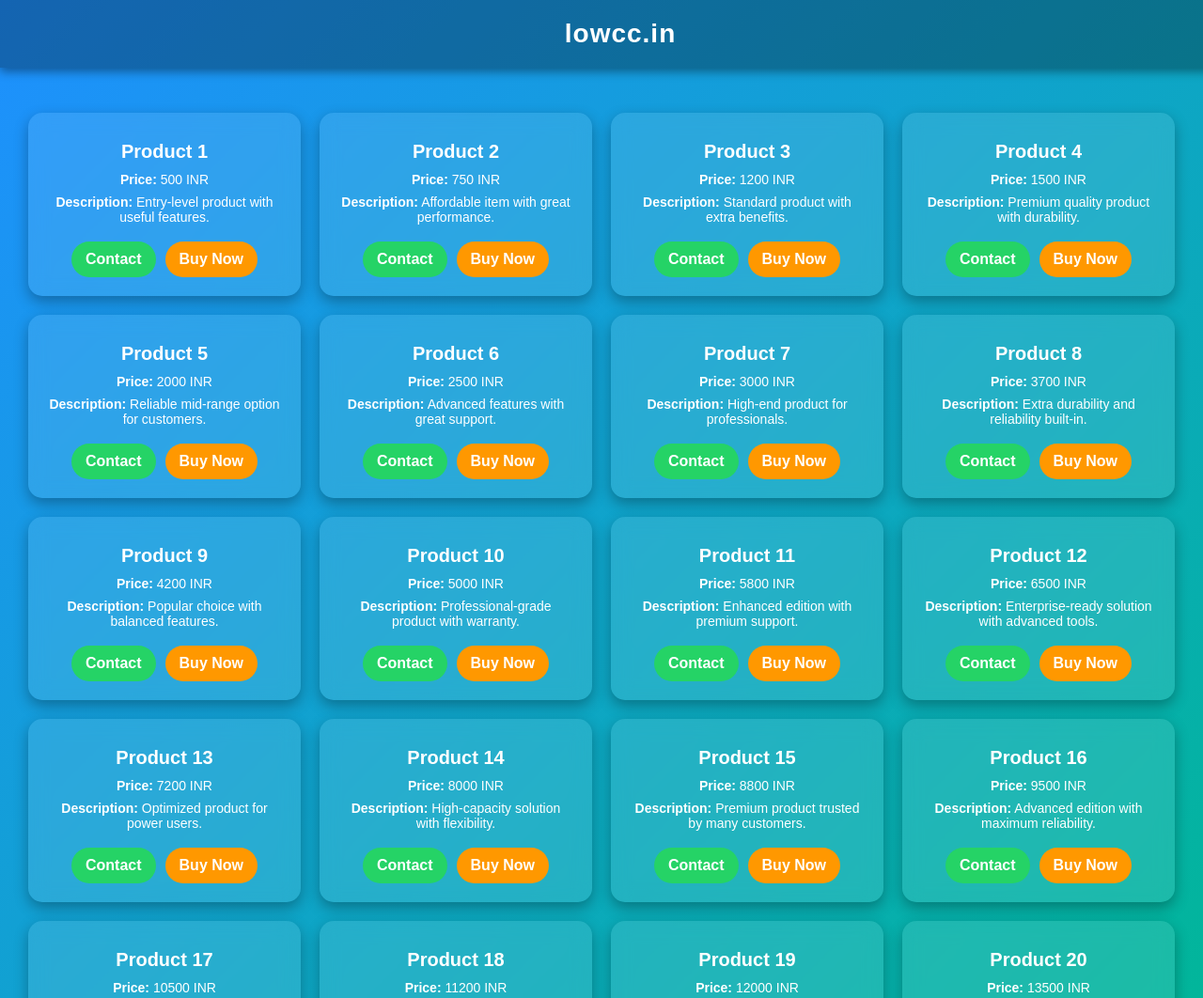
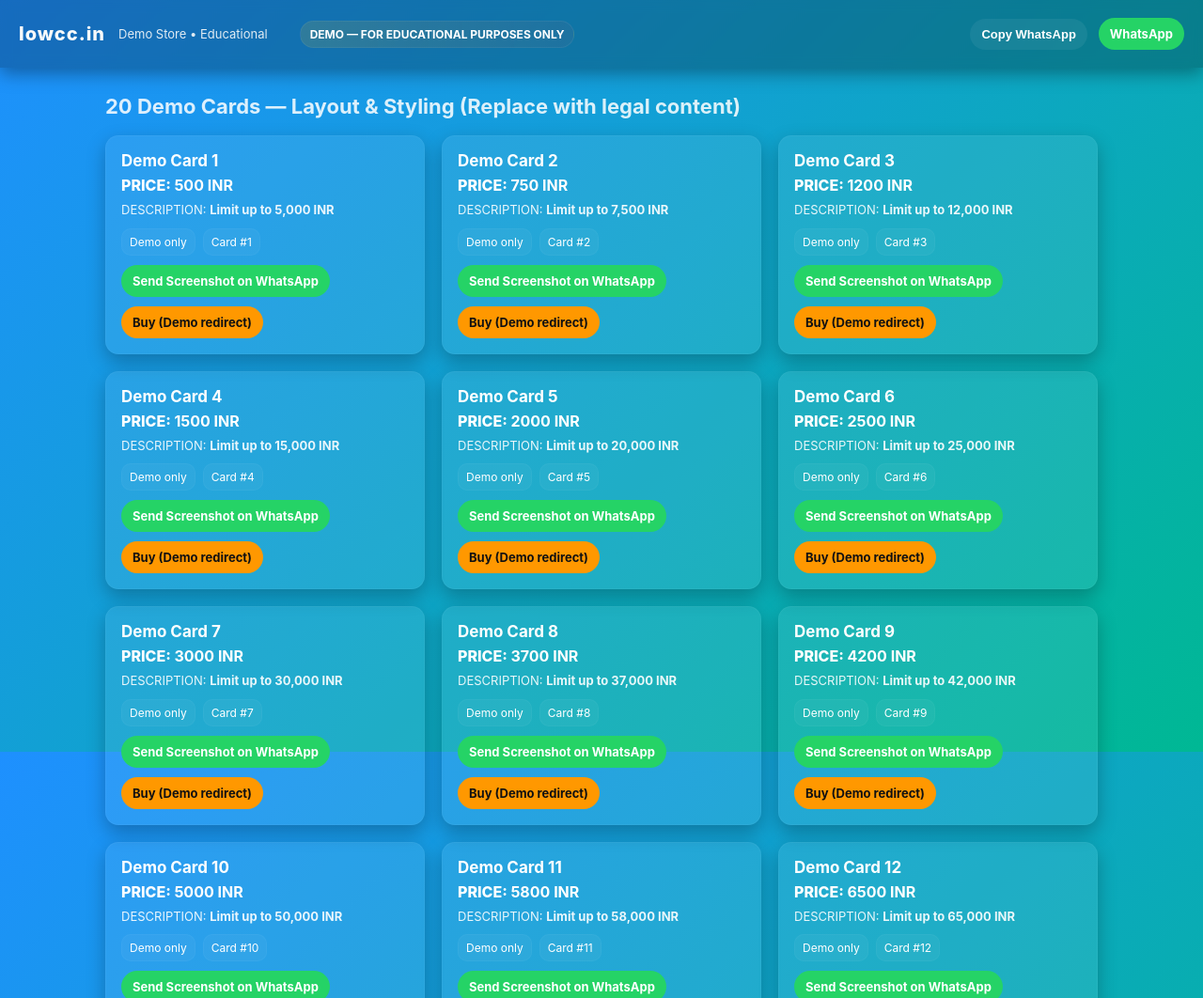
Before and after one commit to RADHIR1823/Lowcc.rk, a plain HTML site: page index.html in a window 1280 px wide. Shown: the top 1062 px of the page at 94% size. Drawn offline with Linux system fonts and the light colour scheme.

Commit message:
Update index.html

```diff
--- a/index.html
+++ b/index.html
@@ -1,113 +1,242 @@
 <!DOCTYPE html>
 <html lang="en">
 <head>
-  <meta charset="UTF-8">
-  <meta name="viewport" content="width=device-width, initial-scale=1.0">
-  <title>lowcc.in</title>
+  <meta charset="utf-8" />
+  <meta name="viewport" content="width=device-width,initial-scale=1" />
+  <title>lowcc.in — Demo Store (EDUCATIONAL)</title>
   <style>
-    body {
-      font-family: Arial, sans-serif;
-      margin: 0;
-      padding: 0;
-      background: linear-gradient(135deg, #1e90ff, #00b894);
-      color: #fff;
-      text-align: center;
+    :root{
+      --bg1:#1e90ff;
+      --bg2:#00b894;
+      --glass: rgba(255,255,255,0.08);
+      --accent:#25d366;
+      --buy:#ff9800;
+      --text:#f7f9fa;
+      --muted: rgba(255,255,255,0.85);
+      --card-radius:14px;
+    }
+    *{box-sizing:border-box}
+    html,body{height:100%}
+    body{
+      margin:0;
+      font-family:Inter, system-ui, -apple-system, "Segoe UI", Roboto, "Helvetica Neue", Arial;
+      background: linear-gradient(135deg, var(--bg1), var(--bg2));
+      color:var(--text);
+      -webkit-font-smoothing:antialiased;
+      -moz-osx-font-smoothing:grayscale;
     }
 
-    header {
-      position: fixed;
-      top: 0;
-      left: 0;
-      width: 100%;
-      padding: 20px;
-      background: rgba(0,0,0,0.3);
-      font-size: 28px;
-      font-weight: bold;
-      letter-spacing: 1px;
-      z-index: 1000;
-      box-shadow: 0 4px 10px rgba(0,0,0,0.4);
+    /* fixed header */
+    header{
+      position:fixed;
+      top:0;
+      left:0;
+      right:0;
+      height:72px;
+      display:flex;
+      align-items:center;
+      justify-content:space-between;
+      padding:0 20px;
+      background: rgba(0,0,0,0.25);
+      backdrop-filter: blur(6px);
+      z-index:1000;
+      box-shadow: 0 6px 18px rgba(0,0,0,0.35);
+    }
+    .brand{font-weight:800; font-size:20px; letter-spacing:1px}
+    .subtitle{font-size:13px; opacity:0.9}
+
+    /* demo warning */
+    .demo-note{
+      margin-left:20px;
+      background: linear-gradient(90deg, rgba(255,200,0,0.12), rgba(255,80,80,0.06));
+      color:#fff;
+      padding:6px 10px;
+      border-radius:999px;
+      font-weight:700;
+      font-size:12px;
+      border:1px solid rgba(255,255,255,0.06);
     }
 
-    .container {
-      display: grid;
-      grid-template-columns: repeat(auto-fit, minmax(250px, 1fr));
-      gap: 20px;
-      padding: 120px 30px 30px; /* extra top padding so cards don't hide behind header */
+    /* layout container */
+    main{
+      padding:100px 22px 48px; /* leave room for fixed header */
+      max-width:1100px;
+      margin:0 auto;
     }
 
-    .card {
-      background: rgba(255,255,255,0.1);
-      padding: 20px;
-      border-radius: 15px;
-      box-shadow: 0 6px 15px rgba(0,0,0,0.3);
-      backdrop-filter: blur(10px);
-      transition: transform 0.3s;
+    h1.section-title{
+      margin:0 0 18px 0;
+      font-size:22px;
+      text-align:left;
+      color:var(--muted);
     }
 
-    .card:hover {
-      transform: translateY(-5px);
+    /* grid */
+    .grid{
+      display:grid;
+      grid-template-columns: repeat(auto-fit,minmax(260px,1fr));
+      gap:18px;
     }
 
-    .card h2 {
-      margin: 10px 0;
-      font-size: 20px;
+    /* card */
+    .card{
+      background: var(--glass);
+      border-radius:var(--card-radius);
+      padding:16px;
+      box-shadow: 0 8px 20px rgba(0,0,0,0.25);
+      transition: transform .18s ease, box-shadow .18s ease;
+      border: 1px solid rgba(255,255,255,0.04);
+    }
+    .card:hover{ transform: translateY(-6px); box-shadow:0 18px 36px rgba(0,0,0,0.35); }
+
+    .card .title{ font-size:17px; font-weight:700; margin-bottom:6px; color: #fff }
+    .card .price{ font-weight:800; font-size:16px; margin-bottom:8px; color: #fff }
+    .card .desc{ font-size:13px; color: rgba(255,255,255,0.9); margin-bottom:10px; line-height:1.35 }
+
+    .meta{
+      display:flex;
+      flex-wrap:wrap;
+      gap:8px;
+      align-items:center;
+      margin-bottom:10px;
     }
 
-    .card p {
-      margin: 8px 0;
-      font-size: 14px;
+    .badge{
+      background: rgba(255,255,255,0.04);
+      padding:6px 8px;
+      border-radius:10px;
+      font-size:12px;
+      color: #fff;
+      border:1px solid rgba(255,255,255,0.03);
     }
 
-    .btn {
-      display: inline-block;
-      margin-top: 10px;
-      padding: 10px 15px;
-      background: #25d366;
-      color: #fff;
-      text-decoration: none;
-      font-weight: bold;
-      border-radius: 25px;
-      transition: 0.3s;
+    .buttons{
+      display:flex;
+      gap:10px;
+      flex-wrap:wrap;
     }
 
-    .btn:hover {
-      background: #1ebe5d;
+    .btn{
+      display:inline-flex;
+      align-items:center;
+      gap:8px;
+      padding:9px 12px;
+      border-radius:999px;
+      text-decoration:none;
+      font-weight:700;
+      font-size:13px;
+      cursor:pointer;
+      border:none;
+      transition: transform .12s ease;
+      color:#fff;
+    }
+    .btn:active{ transform: translateY(1px) }
+    .btn.whatsapp{ background: var(--accent) }
+    .btn.buy{ background: var(--buy); color:#111 }
+    .btn.copy{ background: rgba(255,255,255,0.06) }
+
+    /* footer small note */
+    .note{
+      margin-top:18px;
+      font-size:13px;
+      color: rgba(255,255,255,0.9);
+      text-align:left;
     }
 
-    .buy-btn {
-      background: #ff9800;
-      margin-left: 10px;
-    }
-
-    .buy-btn:hover {
-      background: #e68900;
+    /* responsive tweaks */
+    @media (max-width:420px){
+      header{ padding:0 12px; height:78px }
+      .brand{ font-size:18px }
+      main{ padding:110px 12px 36px }
     }
   </style>
 </head>
 <body>
-  <header>lowcc.in</header>
+  <header>
+    <div style="display:flex;align-items:center;gap:14px">
+      <div class="brand">lowcc.in</div>
+      <div class="subtitle">Demo Store • Educational</div>
+      <div class="demo-note">DEMO — FOR EDUCATIONAL PURPOSES ONLY</div>
+    </div>
 
-  <div class="container">
-    <div class="card"><h2>Product 1</h2><p><strong>Price:</strong> 500 INR</p><p><strong>Description:</strong> Entry-level product with useful features.</p><a class="btn" href="https://wa.me/917095921841" target="_blank">Contact</a><a class="btn buy-btn" href="https://radhir1823.github.io/Payment-gateway-/" target="_blank">Buy Now</a></div>
-    <div class="card"><h2>Product 2</h2><p><strong>Price:</strong> 750 INR</p><p><strong>Description:</strong> Affordable item with great performance.</p><a class="btn" href="https://wa.me/917095921841" target="_blank">Contact</a><a class="btn buy-btn" href="https://radhir1823.github.io/Payment-gateway-/" target="_blank">Buy Now</a></div>
-    <div class="card"><h2>Product 3</h2><p><strong>Price:</strong> 1200 INR</p><p><strong>Description:</strong> Standard product with extra benefits.</p><a class="btn" href="https://wa.me/917095921841" target="_blank">Contact</a><a class="btn buy-btn" href="https://radhir1823.github.io/Payment-gateway-/" target="_blank">Buy Now</a></div>
-    <div class="card"><h2>Product 4</h2><p><strong>Price:</strong> 1500 INR</p><p><strong>Description:</strong> Premium quality product with durability.</p><a class="btn" href="https://wa.me/917095921841" target="_blank">Contact</a><a class="btn buy-btn" href="https://radhir1823.github.io/Payment-gateway-/" target="_blank">Buy Now</a></div>
-    <div class="card"><h2>Product 5</h2><p><strong>Price:</strong> 2000 INR</p><p><strong>Description:</strong> Reliable mid-range option for customers.</p><a class="btn" href="https://wa.me/917095921841" target="_blank">Contact</a><a class="btn buy-btn" href="https://radhir1823.github.io/Payment-gateway-/" target="_blank">Buy Now</a></div>
-    <div class="card"><h2>Product 6</h2><p><strong>Price:</strong> 2500 INR</p><p><strong>Description:</strong> Advanced features with great support.</p><a class="btn" href="https://wa.me/917095921841" target="_blank">Contact</a><a class="btn buy-btn" href="https://radhir1823.github.io/Payment-gateway-/" target="_blank">Buy Now</a></div>
-    <div class="card"><h2>Product 7</h2><p><strong>Price:</strong> 3000 INR</p><p><strong>Description:</strong> High-end product for professionals.</p><a class="btn" href="https://wa.me/917095921841" target="_blank">Contact</a><a class="btn buy-btn" href="https://radhir1823.github.io/Payment-gateway-/" target="_blank">Buy Now</a></div>
-    <div class="card"><h2>Product 8</h2><p><strong>Price:</strong> 3700 INR</p><p><strong>Description:</strong> Extra durability and reliability built-in.</p><a class="btn" href="https://wa.me/917095921841" target="_blank">Contact</a><a class="btn buy-btn" href="https://radhir1823.github.io/Payment-gateway-/" target="_blank">Buy Now</a></div>
-    <div class="card"><h2>Product 9</h2><p><strong>Price:</strong> 4200 INR</p><p><strong>Description:</strong> Popular choice with balanced features.</p><a class="btn" href="https://wa.me/917095921841" target="_blank">Contact</a><a class="btn buy-btn" href="https://radhir1823.github.io/Payment-gateway-/" target="_blank">Buy Now</a></div>
-    <div class="card"><h2>Product 10</h2><p><strong>Price:</strong> 5000 INR</p><p><strong>Description:</strong> Professional-grade product with warranty.</p><a class="btn" href="https://wa.me/917095921841" target="_blank">Contact</a><a class="btn buy-btn" href="https://radhir1823.github.io/Payment-gateway-/" target="_blank">Buy Now</a></div>
-    <div class="card"><h2>Product 11</h2><p><strong>Price:</strong> 5800 INR</p><p><strong>Description:</strong> Enhanced edition with premium support.</p><a class="btn" href="https://wa.me/917095921841" target="_blank">Contact</a><a class="btn buy-btn" href="https://radhir1823.github.io/Payment-gateway-/" target="_blank">Buy Now</a></div>
-    <div class="card"><h2>Product 12</h2><p><strong>Price:</strong> 6500 INR</p><p><strong>Description:</strong> Enterprise-ready solution with advanced tools.</p><a class="btn" href="https://wa.me/917095921841" target="_blank">Contact</a><a class="btn buy-btn" href="https://radhir1823.github.io/Payment-gateway-/" target="_blank">Buy Now</a></div>
-    <div class="card"><h2>Product 13</h2><p><strong>Price:</strong> 7200 INR</p><p><strong>Description:</strong> Optimized product for power users.</p><a class="btn" href="https://wa.me/917095921841" target="_blank">Contact</a><a class="btn buy-btn" href="https://radhir1823.github.io/Payment-gateway-/" target="_blank">Buy Now</a></div>
-    <div class="card"><h2>Product 14</h2><p><strong>Price:</strong> 8000 INR</p><p><strong>Description:</strong> High-capacity solution with flexibility.</p><a class="btn" href="https://wa.me/917095921841" target="_blank">Contact</a><a class="btn buy-btn" href="https://radhir1823.github.io/Payment-gateway-/" target="_blank">Buy Now</a></div>
-    <div class="card"><h2>Product 15</h2><p><strong>Price:</strong> 8800 INR</p><p><strong>Description:</strong> Premium product trusted by many customers.</p><a class="btn" href="https://wa.me/917095921841" target="_blank">Contact</a><a class="btn buy-btn" href="https://radhir1823.github.io/Payment-gateway-/" target="_blank">Buy Now</a></div>
-    <div class="card"><h2>Product 16</h2><p><strong>Price:</strong> 9500 INR</p><p><strong>Description:</strong> Advanced edition with maximum reliability.</p><a class="btn" href="https://wa.me/917095921841" target="_blank">Contact</a><a class="btn buy-btn" href="https://radhir1823.github.io/Payment-gateway-/" target="_blank">Buy Now</a></div>
-    <div class="card"><h2>Product 17</h2><p><strong>Price:</strong> 10500 INR</p><p><strong>Description:</strong> Deluxe package with premium quality.</p><a class="btn" href="https://wa.me/917095921841" target="_blank">Contact</a><a class="btn buy-btn" href="https://radhir1823.github.io/Payment-gateway-/" target="_blank">Buy Now</a></div>
-    <div class="card"><h2>Product 18</h2><p><strong>Price:</strong> 11200 INR</p><p><strong>Description:</strong> Comprehensive solution with latest features.</p><a class="btn" href="https://wa.me/917095921841" target="_blank">Contact</a><a class="btn buy-btn" href="https://radhir1823.github.io/Payment-gateway-/" target="_blank">Buy Now</a></div>
-    <div class="card"><h2>Product 19</h2><p><strong>Price:</strong> 12000 INR</p><p><strong>Description:</strong> Complete product for all customer needs.</p><a class="btn" href="https://wa.me/917095921841" target="_blank">Contact</a><a class="btn buy-btn" href="https://radhir1823.github.io/Payment-gateway-/" target="_blank">Buy Now</a></div>
-    <div class="card"><h2>Product 20</h2><p><strong>Price:</strong> 13500 INR</p><p><strong>Description:</strong> Ultimate product with top-tier performance.</p><a class="btn" href="https://wa.me/917095921841" target="_blank">Contact</a><a class="btn buy-btn" href="https://radhir1823.github.io/Payment-gateway-/" target="_blank">Buy Now</a></div>
-  </div>
+    <div style="display:flex;align-items:center;gap:12px">
+      <!-- Copy WhatsApp number -->
+      <button class="btn copy" id="copyBtn" title="Copy WhatsApp number">Copy WhatsApp</button>
+      <!-- quick contact -->
+      <a class="btn whatsapp" href="https://wa.me/917095921841" target="_blank" rel="noopener">WhatsApp</a>
+    </div>
+  </header>
+
+  <main>
+    <h1 class="section-title">20 Demo Cards — Layout & Styling (Replace with legal content)</h1>
+
+    <div class="grid" id="cardsGrid">
+      <!-- Cards generated by JS for clarity; each card contains demo "Balance / Limit" -->
+    </div>
+
+    <p class="note">
+      NOTE: This page is a demonstration template only. The "Balance / Limit" shown on each card is a <strong>sample value</strong> for learning layout and style — do NOT use or publish real financial or personally identifiable information here.
+    </p>
+  </main>
+
+  <script>
+    // Demo data: placeholder names + sample price + sample "Balance / Limit" (educational dummy values)
+    const demoItems = [
+      {name:'Demo Card 1', price:'500 INR', limit:'Limit up to 5,000 INR'},
+      {name:'Demo Card 2', price:'750 INR', limit:'Limit up to 7,500 INR'},
+      {name:'Demo Card 3', price:'1200 INR', limit:'Limit up to 12,000 INR'},
+      {name:'Demo Card 4', price:'1500 INR', limit:'Limit up to 15,000 INR'},
+      {name:'Demo Card 5', price:'2000 INR', limit:'Limit up to 20,000 INR'},
+      {name:'Demo Card 6', price:'2500 INR', limit:'Limit up to 25,000 INR'},
+      {name:'Demo Card 7', price:'3000 INR', limit:'Limit up to 30,000 INR'},
+      {name:'Demo Card 8', price:'3700 INR', limit:'Limit up to 37,000 INR'},
+      {name:'Demo Card 9', price:'4200 INR', limit:'Limit up to 42,000 INR'},
+      {name:'Demo Card 10', price:'5000 INR', limit:'Limit up to 50,000 INR'},
+      {name:'Demo Card 11', price:'5800 INR', limit:'Limit up to 58,000 INR'},
+      {name:'Demo Card 12', price:'6500 INR', limit:'Limit up to 65,000 INR'},
+      {name:'Demo Card 13', price:'7200 INR', limit:'Limit up to 72,000 INR'},
+      {name:'Demo Card 14', price:'8000 INR', limit:'Limit up to 80,000 INR'},
+      {name:'Demo Card 15', price:'8800 INR', limit:'Limit up to 88,000 INR'},
+      {name:'Demo Card 16', price:'9500 INR', limit:'Limit up to 95,000 INR'},
+      {name:'Demo Card 17', price:'10,500 INR', limit:'Limit up to 105,000 INR'},
+      {name:'Demo Card 18', price:'11,200 INR', limit:'Limit up to 112,000 INR'},
+      {name:'Demo Card 19', price:'12,000 INR', limit:'Limit up to 120,000 INR'},
+      {name:'Demo Card 20', price:'13,500 INR', limit:'Limit up to 135,000 INR'}
+    ];
+
+    const grid = document.getElementById('cardsGrid');
+
+    demoItems.forEach((it, idx) => {
+      const div = document.createElement('div');
+      div.className = 'card';
+      div.innerHTML = `
+        <div class="title">${it.name}</div>
+        <div class="price">PRICE: <strong>${it.price}</strong></div>
+        <div class="desc">DESCRIPTION: <strong>${it.limit}</strong></div>
+        <div class="meta">
+          <div class="badge">Demo only</div>
+          <div class="badge">Card #${idx + 1}</div>
+        </div>
+        <div class="buttons">
+          <a class="btn whatsapp" href="https://wa.me/917095921841" target="_blank" rel="noopener">Send Screenshot on WhatsApp</a>
+          <a class="btn buy" href="https://radhir1823.github.io/Payment-gateway-/" target="_blank" rel="noopener">Buy (Demo redirect)</a>
+        </div>
+      `;
+      grid.appendChild(div);
+    });
+
+    // copy WhatsApp number to clipboard
+    document.getElementById('copyBtn').addEventListener('click', async () => {
+      const num = '+917095921841';
+      try{
+        await navigator.clipboard.writeText(num);
+        const old = document.getElementById('copyBtn').textContent;
+        document.getElementById('copyBtn').textContent = 'Copied ✔';
+        setTimeout(()=> document.getElementById('copyBtn').textContent = old, 1600);
+      }catch(e){
+        alert('Copy not available — use long-press to copy: ' + num);
+      }
+    });
+  </script>
 </body>
 </html>
```
